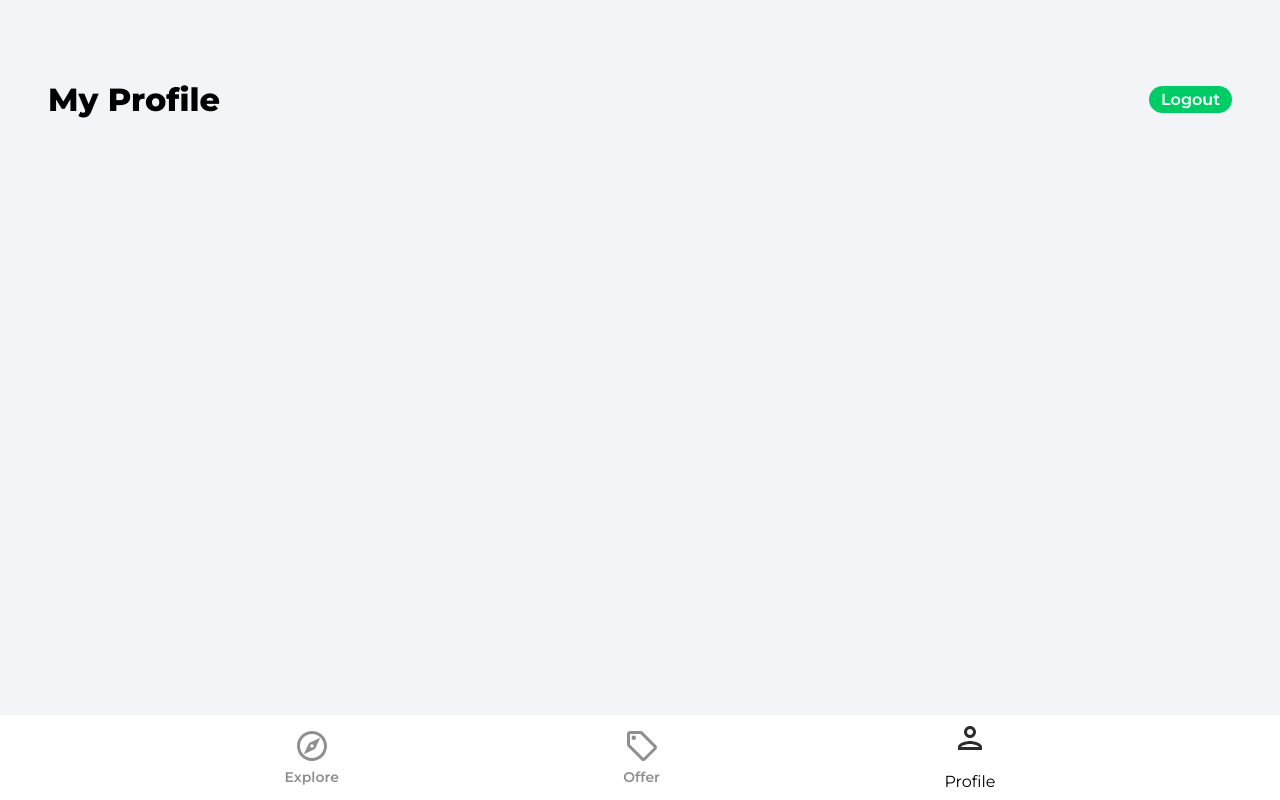
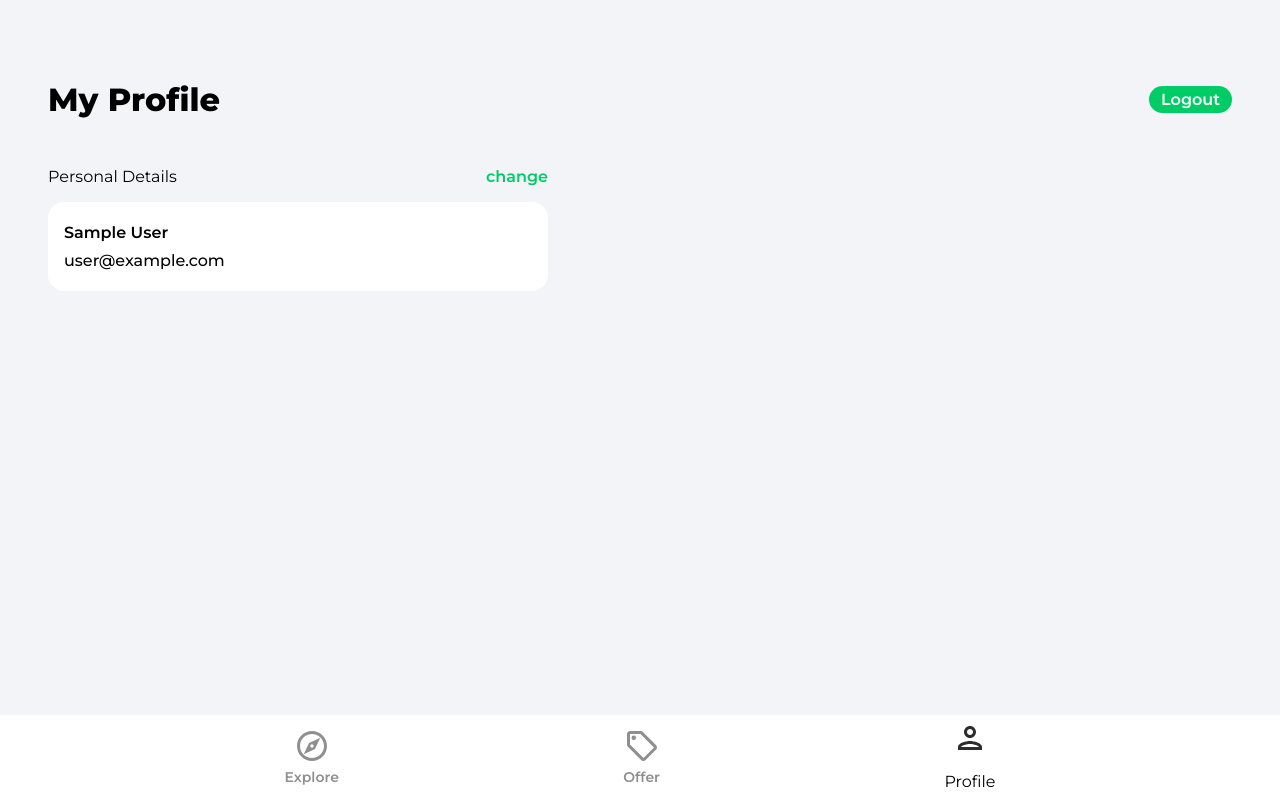
Before and after one commit to Gulsah-Yigit/House-Marketplace-App, a React (Create React App) app: page /profile in a window 1280 px wide. Built offline with nearby package versions, Linux system fonts and the light colour scheme; no server answers; sample sign-in values are in the browser's storage.

Commit message:
Added log out and profile details

```diff
--- a/src/App.js
+++ b/src/App.js
@@ -6,6 +6,7 @@ import Explore from "./pages/Explore";
 import ForgotPassword from "./pages/ForgotPassword";
 import Offers from "./pages/Offers";
 import Profile from "./pages/Profile";
+import PrivateRoute from "./components/PrivateRoute";
 
 import SignIn from "./pages/SignIn";
 import SignUp from "./pages/SignUp";
@@ -18,7 +19,9 @@ function App() {
           <Route path="/" element={<Explore />} />
           <Route path="/forgot-password" element={<ForgotPassword />} />
           <Route path="/offers" element={<Offers />} />
-          <Route path="/profile" element={<Profile />} />
+          <Route path="/profile" element={<PrivateRoute />}>
+            <Route path="/profile" element={<Profile />} />
+          </Route>
           <Route path="/sign-in" element={<SignIn />} />
           <Route path="/sign-up" element={<SignUp />} />
         </Routes>
--- /dev/null
+++ b/src/components/PrivateRoute.jsx
@@ -0,0 +1,16 @@
+import React from "react";
+import { Navigate, Outlet } from "react-router-dom";
+import { useAuthStatus } from "../hooks/useAuthStatus";
+import Spinner from "./Spinner";
+
+const PrivateRoute = () => {
+  const { loggedIn, checkingStatus } = useAuthStatus();
+
+  if (checkingStatus) {
+    return <Spinner />;
+  }
+
+  return loggedIn ? <Outlet /> : <Navigate to="/sign-in" />;
+};
+
+export default PrivateRoute;
--- /dev/null
+++ b/src/components/Spinner.jsx
@@ -0,0 +1,9 @@
+function Spinner() {
+  return (
+    <div className="loadingSpinnerContainer">
+      <div className="loadingSpinner"></div>
+    </div>
+  );
+}
+
+export default Spinner;
--- /dev/null
+++ b/src/hooks/useAuthStatus.jsx
@@ -0,0 +1,26 @@
+import { useEffect, useState, useRef } from "react";
+import { getAuth, onAuthStateChanged } from "firebase/auth";
+
+export const useAuthStatus = () => {
+  const [loggedIn, setLoggedIn] = useState(false);
+  const [checkingStatus, setCheckingStatus] = useState(true);
+  const isMounted = useRef(true);
+
+  useEffect(() => {
+    if (isMounted) {
+      const auth = getAuth();
+      onAuthStateChanged(auth, (user) => {
+        if (user) {
+          setLoggedIn(true);
+        }
+        setCheckingStatus(false);
+      });
+    }
+
+    return () => {
+      isMounted.current = false;
+    };
+  }, [isMounted]);
+
+  return { loggedIn, checkingStatus };
+};
--- a/src/pages/Profile.jsx
+++ b/src/pages/Profile.jsx
@@ -1,20 +1,52 @@
 import React from "react";
 import { useState, useEffect } from "react";
-import { getAuth } from "firebase/auth";
+import { getAuth, updateProfile } from "firebase/auth";
 import { useNavigate, Link } from "react-router-dom";
+import { updateDoc, doc } from "firebase/firestore";
+import { db } from "../firebase.config";
+import { toast } from "react-toastify";
 
 const Profile = () => {
   const auth = getAuth();
+  const [changeDetails, setChangeDetails] = useState(false);
   const [formData, setFormData] = useState({
     name: auth.currentUser.displayName,
     email: auth.currentUser.email,
   });
+
+  const { name, email } = formData;
 
   const navigate = useNavigate();
 
   const onLogout = () => {
     auth.signOut();
     navigate("/");
+  };
+
+  const onSubmit = async () => {
+    try {
+      if (auth.currentUser.displayName !== name) {
+        // Update display name in fb
+        await updateProfile(auth.currentUser, {
+          displayName: name,
+        });
+
+        // Update in firestore
+        const userRef = doc(db, "users", auth.currentUser.uid);
+        await updateDoc(userRef, {
+          name,
+        });
+      }
+    } catch (error) {
+      toast.error("Could not update profile details");
+    }
+  };
+
+  const onChange = (e) => {
+    setFormData((prevState) => ({
+      ...prevState,
+      [e.target.id]: e.target.value,
+    }));
   };
 
   return (
@@ -25,6 +57,41 @@ const Profile = () => {
           Logout
         </button>
       </header>
+      <main>
+        <div className="profileDetailsHeader">
+          <p className="profileDetailsText">Personal Details</p>
+          <p
+            className="changePersonalDetails"
+            onClick={() => {
+              changeDetails && onSubmit();
+              setChangeDetails((prevState) => !prevState);
+            }}
+          >
+            {changeDetails ? "done" : "change"}
+          </p>
+        </div>
+
+        <div className="profileCard">
+          <form>
+            <input
+              type="text"
+              id="name"
+              className={!changeDetails ? "profileName" : "profileNameActive"}
+              disabled={!changeDetails}
+              value={name}
+              onChange={onChange}
+            />
+            <input
+              type="text"
+              id="email"
+              className={!changeDetails ? "profileEmail" : "profileEmailActive"}
+              disabled={!changeDetails}
+              value={email}
+              onChange={onChange}
+            />
+          </form>
+        </div>
+      </main>
     </div>
   );
 };
```
